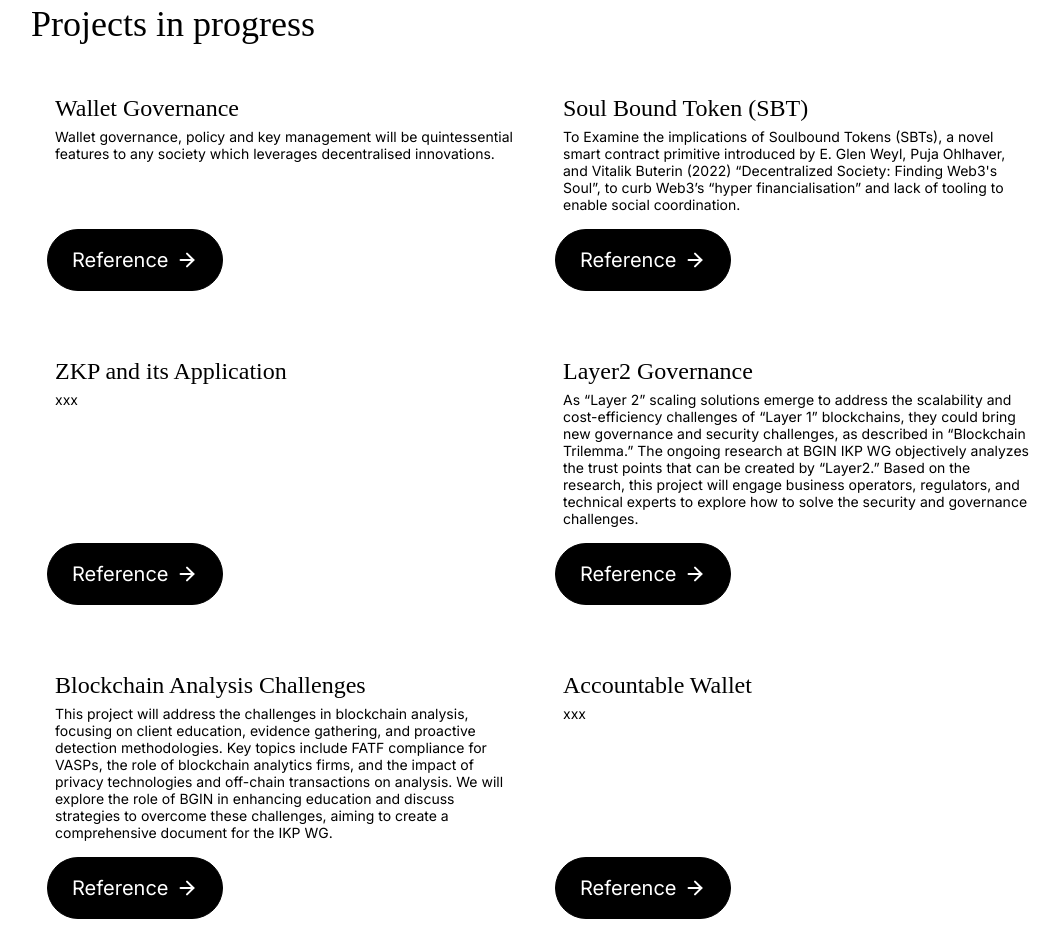
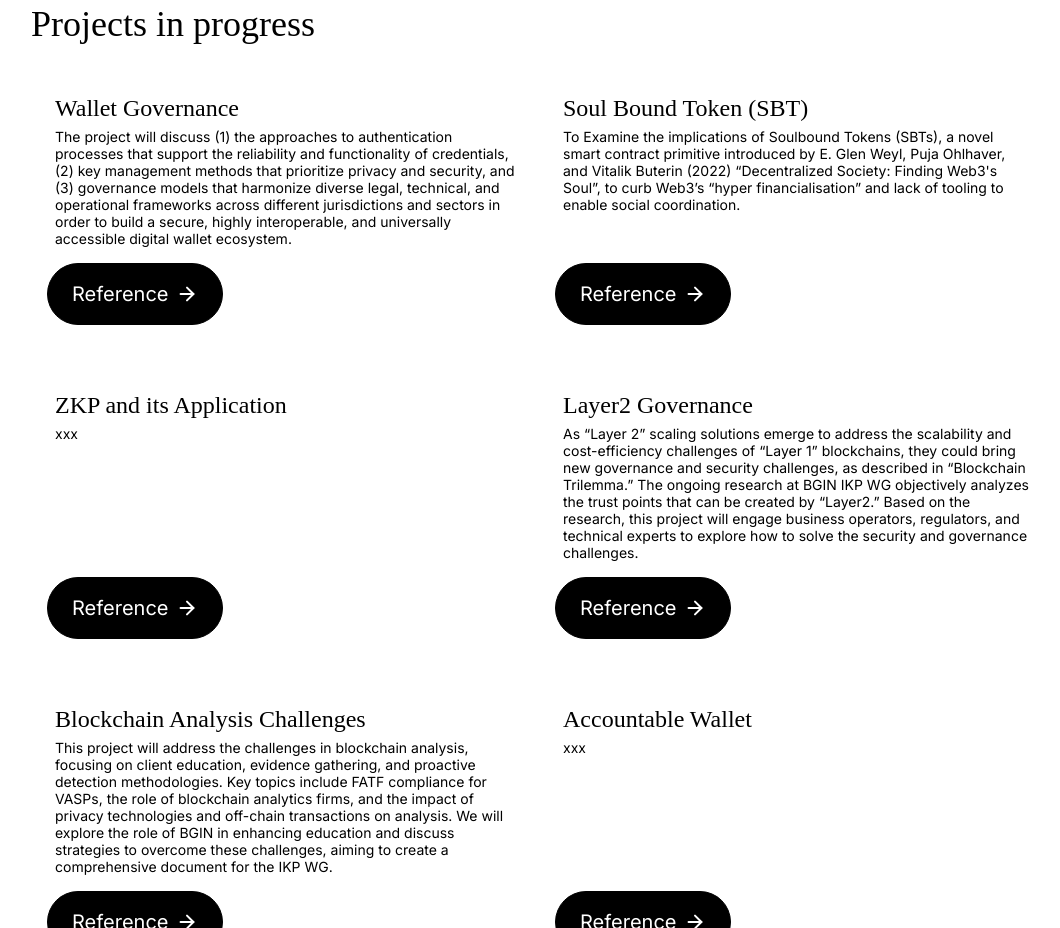
Before and after one commit to bgin-global/bgin-homepage, a Next.js app: page / in a window 1280 px wide. Shown: the part 1780-2708 px from the top of the page, without its empty margins (97-1157 px from the left). Built offline with nearby package versions, Linux system fonts and the light colour scheme.

Commit message:
Update projects.ts

```diff
--- a/contents/projects.ts
+++ b/contents/projects.ts
@@ -20,7 +20,7 @@ export const projects: {
     {
       title: "Wallet Governance",
       description:
-        "Wallet governance, policy and key management will be quintessential features to any society which leverages decentralised innovations.",
+        "The project will discuss (1) the approaches to authentication processes that support the reliability and functionality of credentials, (2) key management methods that prioritize privacy and security, and (3) governance models that harmonize diverse legal, technical, and operational frameworks across different jurisdictions and sectors in order to build a secure, highly interoperable, and universally accessible digital wallet ecosystem.",
       reference: "https://docs.google.com/document/d/12bn-bXRaqs0syEX2lX_k-yXWeFlgnh38iv1Onu_Kwuc/edit?usp=drive_link",
       wg: "IKP WG",
       wg_link: "/",
```
